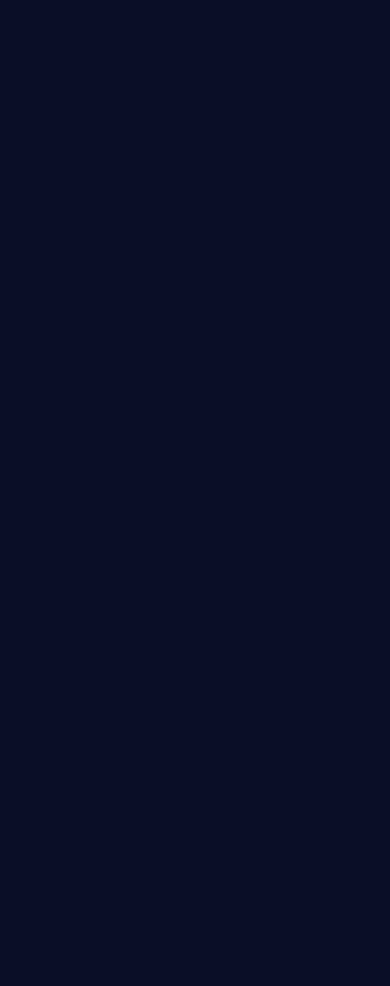
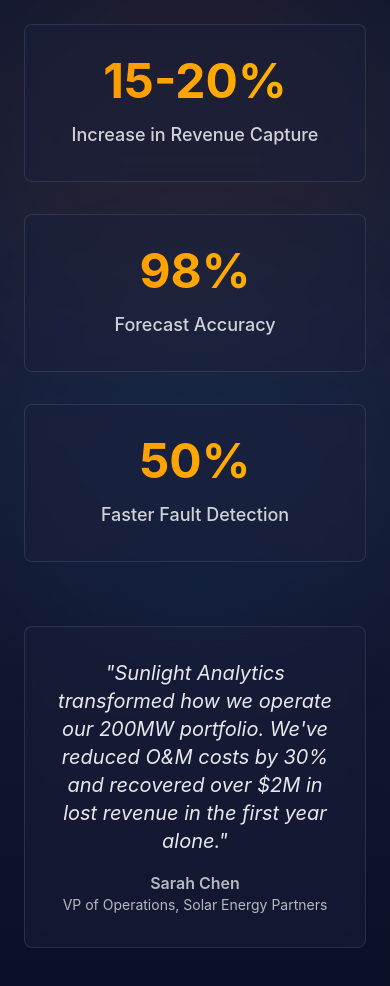
Before and after one commit to mitchellnkeo/solar-startup, a React (Vite) app: page / in a window 390 px wide. Shown: the part 7860-8846 px from the top of the page. Before the commit the page ends 7446 px from the top, so only its background shows below. Built offline with nearby package versions, Linux system fonts and the light colour scheme.

Commit message:
Impact component

```diff
--- a/src/App.tsx
+++ b/src/App.tsx
@@ -3,6 +3,7 @@
 import ProblemStatement from './components/sections/ProblemStatement'
 import SolutionOverview from './components/sections/SolutionOverview'
 import Features from './components/sections/Features'
+import Impact from './components/sections/Impact'
 
 function App() {
   return (
@@ -13,6 +14,7 @@
         <ProblemStatement />
         <SolutionOverview />
         <Features />
+        <Impact />
       </main>
     </div>
   )
--- /dev/null
+++ b/src/components/animations/CountUp.tsx
@@ -0,0 +1,84 @@
+import { useState, useEffect, useRef } from 'react'
+
+interface CountUpProps {
+  value: string
+  duration?: number
+}
+
+export default function CountUp({ value, duration = 2000 }: CountUpProps) {
+  const [displayValue, setDisplayValue] = useState('0')
+  const [hasAnimated, setHasAnimated] = useState(false)
+  const elementRef = useRef<HTMLDivElement>(null)
+
+  useEffect(() => {
+    const observer = new IntersectionObserver(
+      (entries) => {
+        entries.forEach((entry) => {
+          if (entry.isIntersecting && !hasAnimated) {
+            setHasAnimated(true)
+            animateValue()
+          }
+        })
+      },
+      { threshold: 0.5 }
+    )
+
+    if (elementRef.current) {
+      observer.observe(elementRef.current)
+    }
+
+    return () => {
+      if (elementRef.current) {
+        observer.unobserve(elementRef.current)
+      }
+    }
+  }, [hasAnimated])
+
+  const animateValue = () => {
+    // Extract numeric value and any suffix (%, +, etc.)
+    const match = value.match(/([\d.-]+)(.*)/)
+    if (!match) {
+      setDisplayValue(value)
+      return
+    }
+
+    const numericValue = parseFloat(match[1])
+    const suffix = match[2] || ''
+    const isRange = value.includes('-')
+
+    if (isRange) {
+      // For ranges like "25-35%", just show the value immediately
+      setDisplayValue(value)
+      return
+    }
+
+    const startTime = Date.now()
+    const startValue = 0
+
+    const animate = () => {
+      const now = Date.now()
+      const elapsed = now - startTime
+      const progress = Math.min(elapsed / duration, 1)
+
+      // Easing function (ease-out)
+      const easeOut = 1 - Math.pow(1 - progress, 3)
+      const currentValue = startValue + (numericValue - startValue) * easeOut
+
+      if (progress < 1) {
+        // Format based on whether it's a percentage or number
+        if (suffix === '%') {
+          setDisplayValue(`${Math.round(currentValue)}${suffix}`)
+        } else {
+          setDisplayValue(`${Math.round(currentValue)}${suffix}`)
+        }
+        requestAnimationFrame(animate)
+      } else {
+        setDisplayValue(value)
+      }
+    }
+
+    animate()
+  }
+
+  return <span ref={elementRef}>{displayValue}</span>
+}
--- /dev/null
+++ b/src/components/sections/Impact.tsx
@@ -0,0 +1,51 @@
+import Section from '../layout/Section'
+import CountUp from '../animations/CountUp'
+import { impactMetrics } from '../../data/metrics'
+
+export default function Impact() {
+  return (
+    <Section className="py-20 md:py-24 bg-gradient-to-b from-[#0A0E27] via-[#1A1F3A] to-[#0A0E27] relative overflow-hidden">
+      {/* Gradient accent elements */}
+      <div className="absolute top-0 left-0 w-full h-full overflow-hidden pointer-events-none">
+        <div className="absolute top-1/4 left-0 w-96 h-96 bg-[#FF9500]/5 rounded-full blur-3xl"></div>
+        <div className="absolute bottom-1/4 right-0 w-96 h-96 bg-[#00C2FF]/5 rounded-full blur-3xl"></div>
+      </div>
+
+      <div className="container mx-auto px-6 relative z-10">
+        <h2 className="text-4xl md:text-5xl font-bold text-center mb-12 md:mb-16">
+          Measurable Impact Across Your Portfolio
+        </h2>
+
+        {/* Impact Metrics */}
+        <div className="grid grid-cols-1 md:grid-cols-2 lg:grid-cols-4 gap-8 mb-16">
+          {impactMetrics.map((metric, index) => (
+            <div
+              key={index}
+              className="text-center bg-[#1A1F3A]/50 backdrop-blur-sm border border-white/10 rounded-lg p-8 hover:border-[#FF9500]/50 hover:shadow-lg hover:shadow-[#FF9500]/20 transition-all duration-300"
+            >
+              <div className="text-5xl md:text-6xl font-bold mb-4 bg-gradient-to-r from-[#FF9500] to-[#FFB800] bg-clip-text text-transparent">
+                <CountUp value={metric.value} />
+              </div>
+              <div className="text-white/80 text-lg font-medium">
+                {metric.label}
+              </div>
+            </div>
+          ))}
+        </div>
+
+        {/* Testimonial */}
+        <div className="max-w-3xl mx-auto text-center">
+          <div className="bg-[#1A1F3A]/50 backdrop-blur-sm border border-white/10 rounded-lg p-8">
+            <p className="text-xl text-white/90 italic mb-4">
+              "Sunlight Analytics transformed how we operate our 200MW portfolio. We've reduced O&M costs by 30% and recovered over $2M in lost revenue in the first year alone."
+            </p>
+            <div className="text-white/70">
+              <p className="font-semibold">Sarah Chen</p>
+              <p className="text-sm">VP of Operations, Solar Energy Partners</p>
+            </div>
+          </div>
+        </div>
+      </div>
+    </Section>
+  )
+}
--- a/src/data/metrics.ts
+++ b/src/data/metrics.ts
@@ -9,3 +9,10 @@
   { value: '30%', label: 'Cost Reduction' },
   { value: '$50M', label: 'Revenue Recovered' },
 ]
+
+export const impactMetrics: Metric[] = [
+  { value: '25-35%', label: 'Reduction in O&M Costs' },
+  { value: '15-20%', label: 'Increase in Revenue Capture' },
+  { value: '98%', label: 'Forecast Accuracy' },
+  { value: '50%', label: 'Faster Fault Detection' },
+]
```
